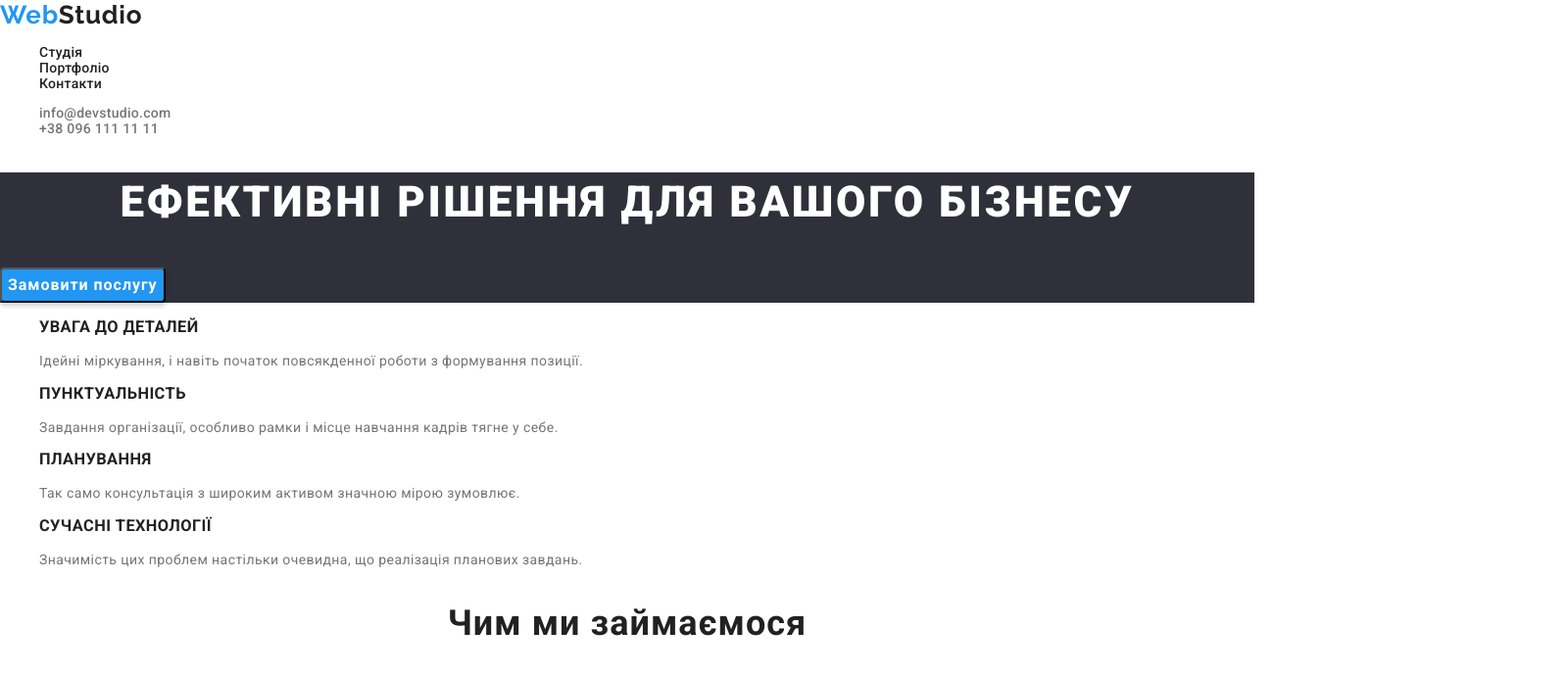
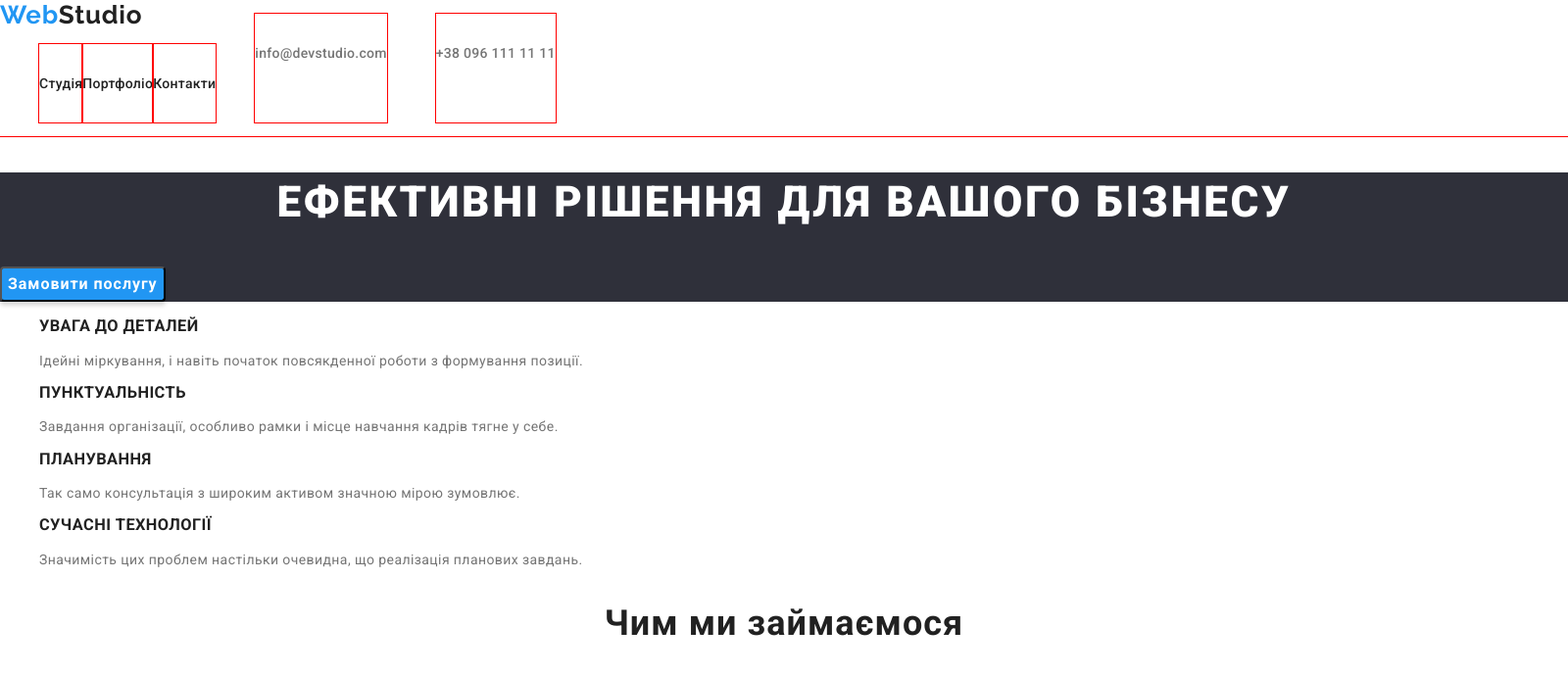
Before and after one commit to Liudmyla-6218/goit-markup-hw-03, a plain HTML site: page index.html in a window 1280 px wide. Shown: the top 690 px of the page at 98% size, 1600 px wide, since content can reach past the window. Drawn offline with nearby package versions, Linux system fonts and the light colour scheme.

Commit message:
add changes

```diff
--- a/css/styles.css
+++ b/css/styles.css
@@ -20,6 +20,7 @@ body {
     color: var(--main-txt-color);
     font-size: 14px;
     letter-spacing: 0.03em;
+    width: 1600px;
 }
 ul {
     list-style: none;
@@ -43,7 +44,12 @@ ul {
     font-family: var(--secondary-font);
 }
 
+
     /*Основні посилання хедера*/
+.main-nav {
+    display: flex;
+    outline: 1px solid red;
+}
 .site-nav-links .link {
     text-decoration: none;
     color: var(--main-txt-color);
@@ -55,8 +61,27 @@ ul {
 .site-nav-links .link:focus {
     color: var(--accent-txt-color);
 }
+.site-nav-links {
+    display: flex;
+}
+.site-nav-links li {
+    outline: 1px solid red;
+}
+.contact-links {
+    display: flex;
+    gap: 50px;
 
+}
+.contact-links li {
+    outline: 1px solid red;
+}
+.link {
+    display: block;
+    padding-top: 32px;
+    padding-bottom: 32px;
+}
     /*Контакти хедера*/
+
 .contact-links .link {
     text-decoration: none;
     font-weight: 500;
--- a/index.html
+++ b/index.html
@@ -16,6 +16,7 @@
   </head>
   <body class="page">
     <header class="page-header" >
+      <div class="main-nav">
       <nav class="site-nav">
       <a href="" class="logo">Web<span class="logo-studio">Studio</span></a>
       <ul class="site-nav-links">
@@ -28,6 +29,7 @@
         <li><a href="mailto:info@devstudio.com" class="link">info@devstudio.com</a></li>
         <li><a href="tel:+380961111111" class="link">+38 096 111 11 11</a></li>
       </ul>
+      </div>
     </header>
 
     <main>
```
